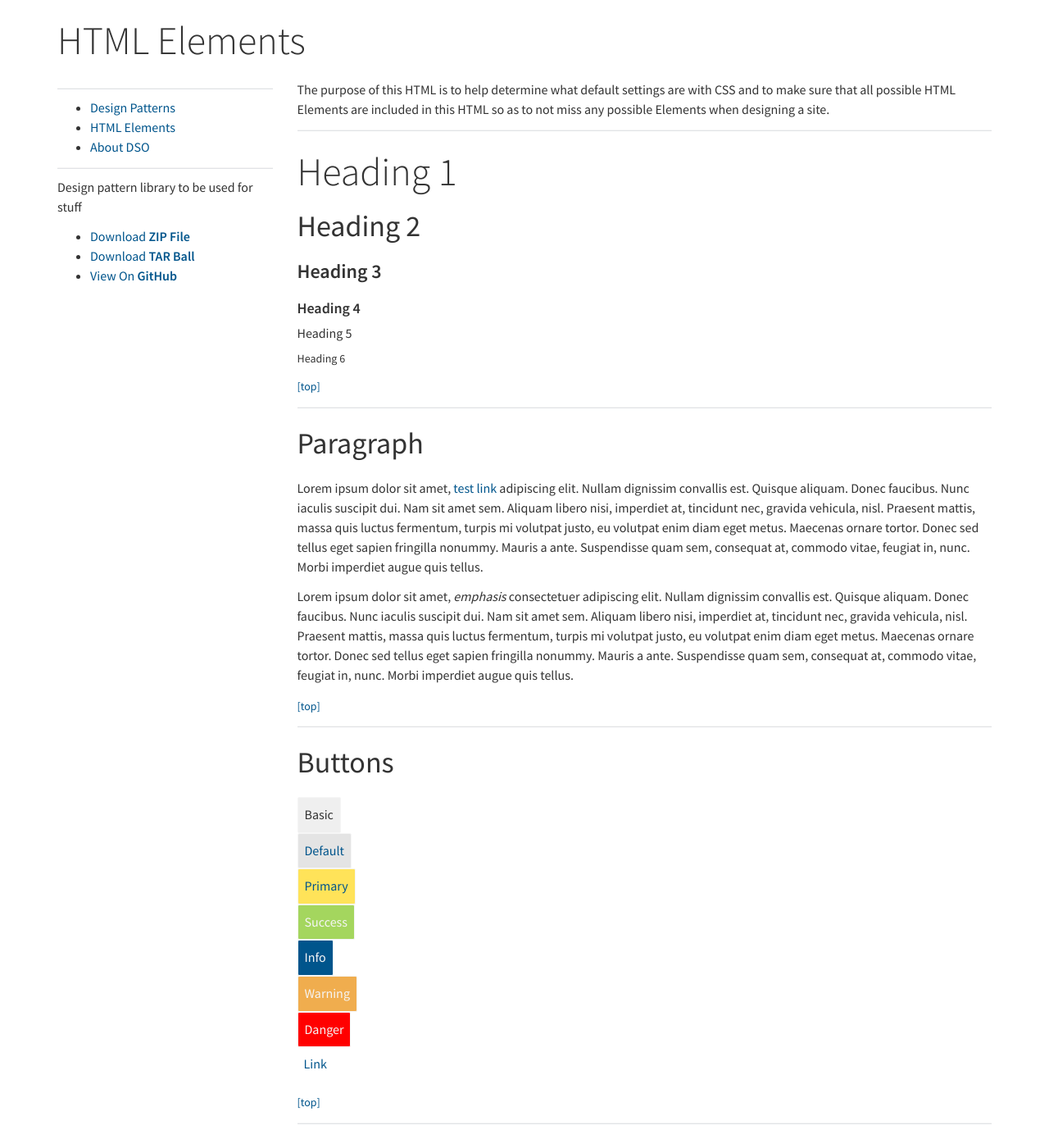
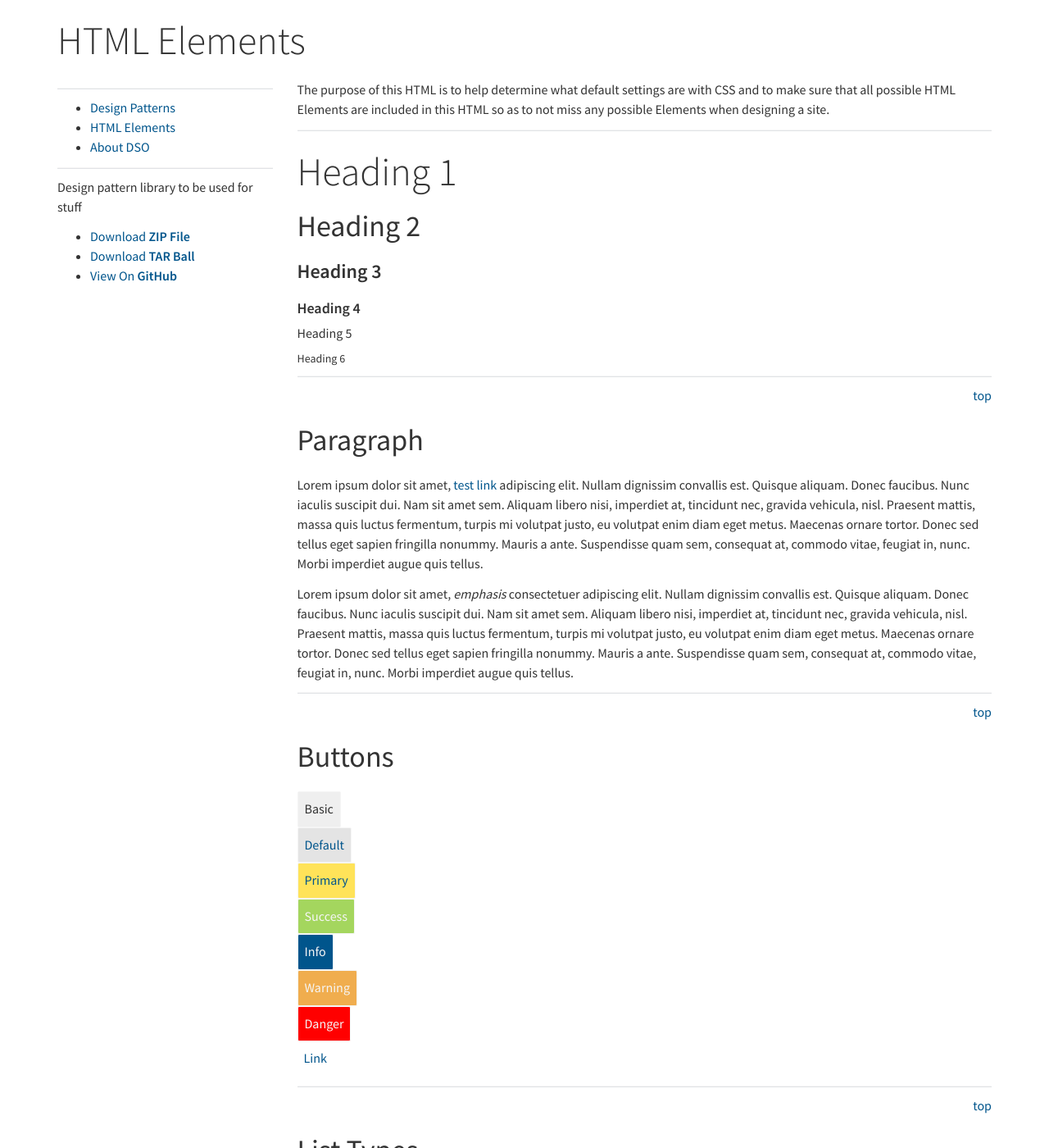
Before and after one commit to dbsask/patternlibrary, a Jekyll site: the page built from html-elements.md, in a window 1280 px wide and 1400 px high. Shown: the whole window at 82% size. Built offline with Jekyll 4.4.1, drawn with Linux system fonts in a browser that asks for light colours; some of the changed text lies outside the part shown.

Commit message:
Update html-elements.md

```diff
--- a/html-elements.md
+++ b/html-elements.md
@@ -10,13 +10,13 @@
 <h4>Heading 4</h4>
 <h5>Heading 5</h5>
 <h6>Heading 6</h6>
-<p><small><a href="#wrapper">[top]</a></small></p>
 <hr>
+<p style="text-align: right;"><a href="#top">top</a></p>
 <h2 id="paragraph">Paragraph</h2>
 <p>Lorem ipsum dolor sit amet, <a href="#" title="test link">test link</a> adipiscing elit. Nullam dignissim convallis est. Quisque aliquam. Donec faucibus. Nunc iaculis suscipit dui. Nam sit amet sem. Aliquam libero nisi, imperdiet at, tincidunt nec, gravida vehicula, nisl. Praesent mattis, massa quis luctus fermentum, turpis mi volutpat justo, eu volutpat enim diam eget metus. Maecenas ornare tortor. Donec sed tellus eget sapien fringilla nonummy. Mauris a ante. Suspendisse quam sem, consequat at, commodo vitae, feugiat in, nunc. Morbi imperdiet augue quis tellus.</p>
 <p>Lorem ipsum dolor sit amet, <em>emphasis</em> consectetuer adipiscing elit. Nullam dignissim convallis est. Quisque aliquam. Donec faucibus. Nunc iaculis suscipit dui. Nam sit amet sem. Aliquam libero nisi, imperdiet at, tincidunt nec, gravida vehicula, nisl. Praesent mattis, massa quis luctus fermentum, turpis mi volutpat justo, eu volutpat enim diam eget metus. Maecenas ornare tortor. Donec sed tellus eget sapien fringilla nonummy. Mauris a ante. Suspendisse quam sem, consequat at, commodo vitae, feugiat in, nunc. Morbi imperdiet augue quis tellus.</p>
-<p><small><a href="#wrapper">[top]</a></small></p>
 <hr>
+<p style="text-align: right;"><a href="#top">top</a></p>
 <h2 id="buttons">Buttons</h2>
 <button type="button" class="btn">Basic</button><br>
 <button type="button" class="btn btn-default">Default</button><br>
@@ -26,8 +26,8 @@
 <button type="button" class="btn btn-warning">Warning</button><br>
 <button type="button" class="btn btn-danger">Danger</button><br>
 <button type="button" class="btn btn-link">Link</button><br>
-<p><small><a href="#wrapper">[top]</a></small></p>
 <hr>
+<p style="text-align: right;"><a href="#top">top</a></p>
 <h2 id="list_types">List Types</h2>
 <h3>Definition List</h3>
 <dl>
@@ -46,8 +46,8 @@
 <li>List Item 2</li>
 <li>List Item 3</li>
 </ul>
-<p><small><a href="#wrapper">[top]</a></small></p>
 <hr>
+<p style="text-align: right;"><a href="#top">top</a></p>
 <h2 id="form_elements">Forms</h2>
 <fieldset>
 <legend>Legend</legend>
@@ -84,8 +84,8 @@
 		</p>
 <p></p></form>
 </fieldset>
-<p><small><a href="#wrapper">[top]</a></small></p>
 <hr>
+<p style="text-align: right;"><a href="#top">top</a></p>
 <h2 id="tables">Tables</h2>
 <table cellspacing="0" cellpadding="0">
 <tbody><tr>
@@ -109,8 +109,8 @@
 <td>Division 3</td>
 </tr>
 </tbody></table>
-<p><small><a href="#wrapper">[top]</a></small></p>
 <hr>
+<p style="text-align: right;"><a href="#top">top</a></p>
 <h2 id="misc">Misc Stuff – abbr, acronym, pre, code, sub, sup, etc.</h2>
 <p>Lorem <sup>superscript</sup> dolor <sub>subscript</sub> amet, consectetuer adipiscing elit. Nullam dignissim convallis est. Quisque aliquam. <cite>cite</cite>. Nunc iaculis suscipit dui. Nam sit amet sem. Aliquam libero nisi, imperdiet at, tincidunt nec, gravida vehicula, nisl. Praesent mattis, massa quis luctus fermentum, turpis mi volutpat justo, eu volutpat enim diam eget metus. Maecenas ornare tortor. Donec sed tellus eget sapien fringilla nonummy. <acronym title="National Basketball Association">NBA</acronym> Mauris a ante. Suspendisse quam sem, consequat at, commodo vitae, feugiat in, nunc. Morbi imperdiet augue quis tellus.  <abbr title="Avenue">AVE</abbr></p>
 <pre><p>
@@ -140,5 +140,5 @@
 <blockquote><p>
 	“This stylesheet is going to help so freaking much.” <br>-Blockquote
 </p></blockquote>
-<p><small><a href="#wrapper">[top]</a></small><br>
-<!-- End of Sample Content --></p>
+<hr>
+<p style="text-align: right;"><a href="#top">top</a></p>
```
